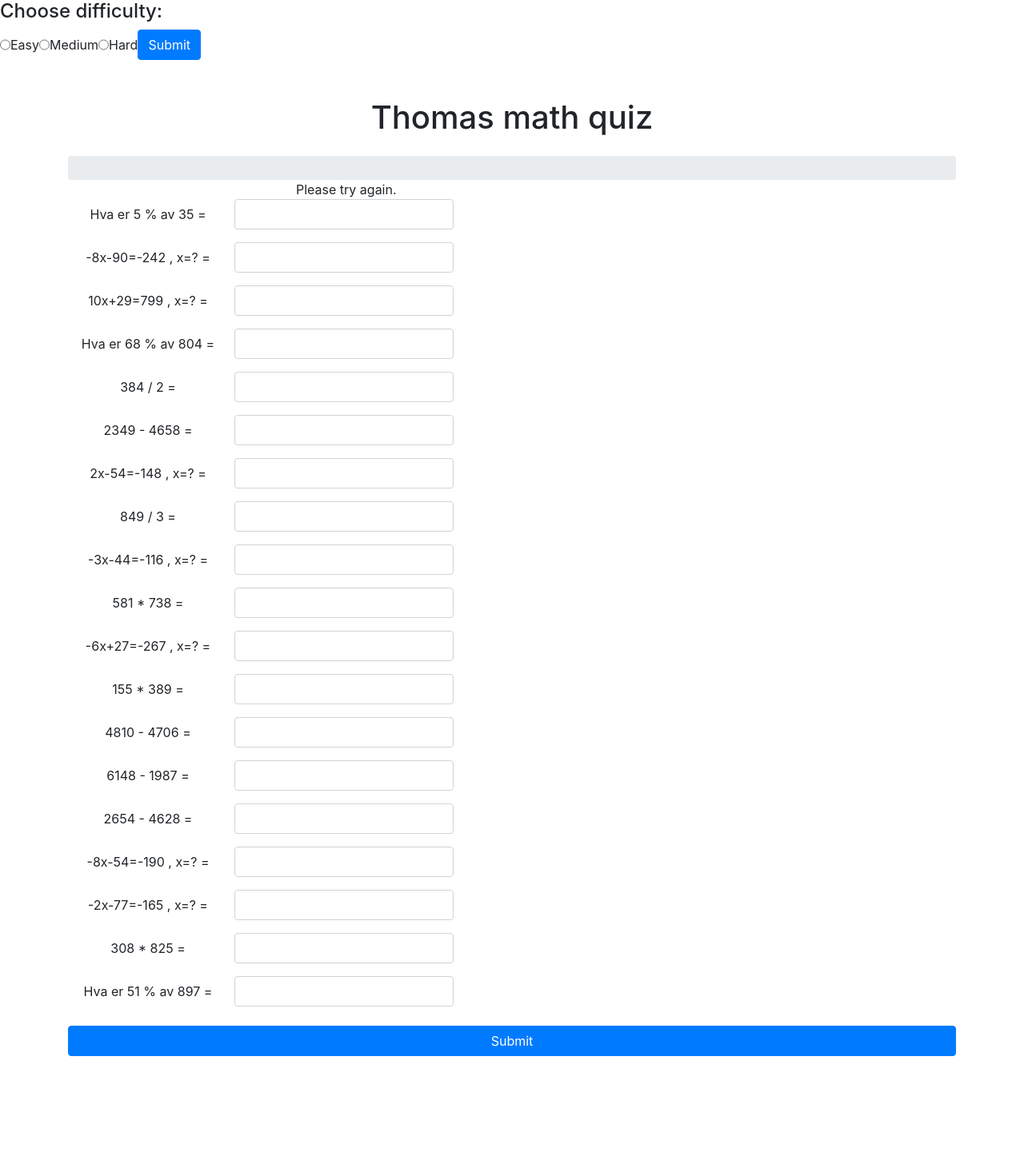
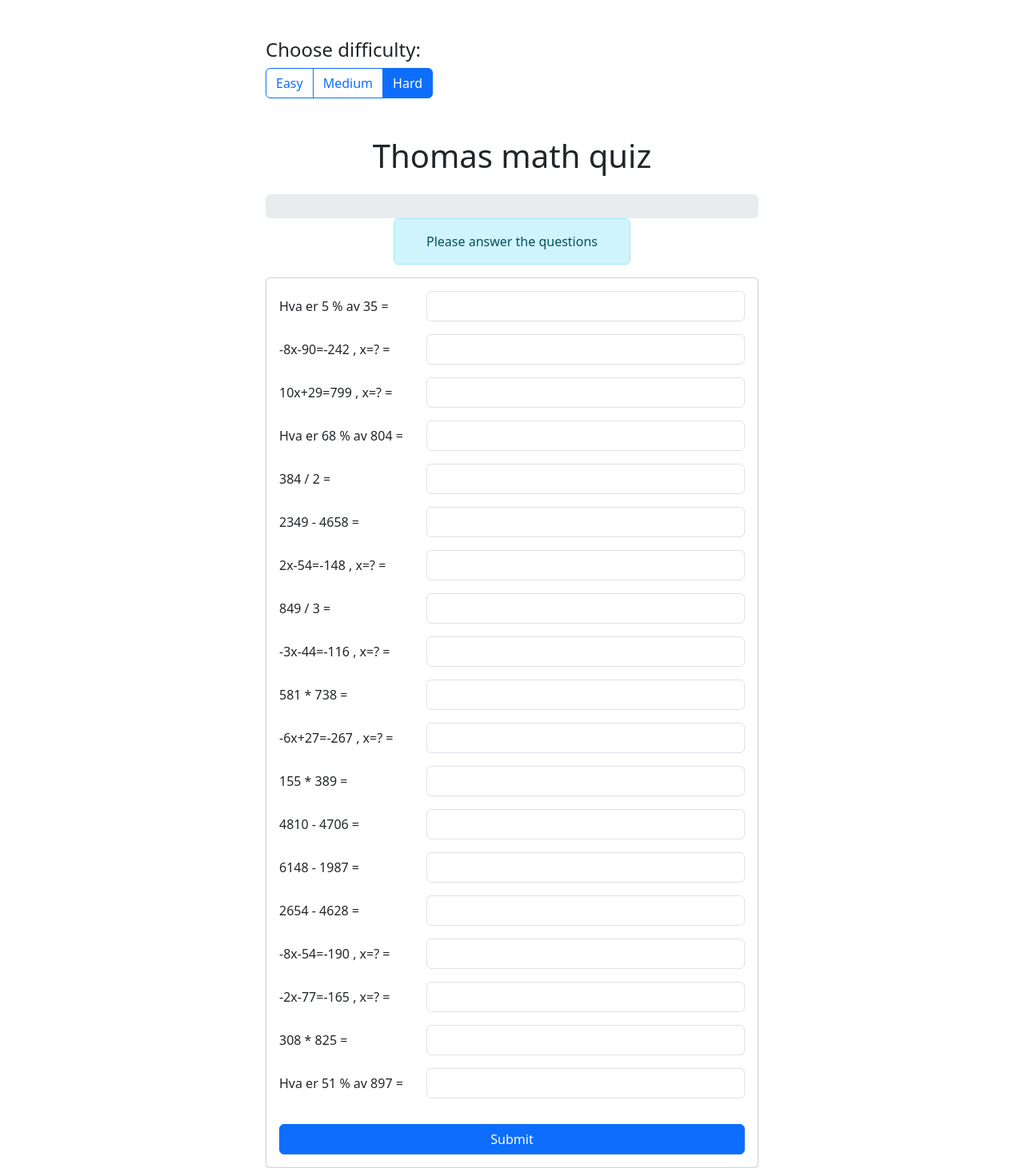
Before and after one commit to Armcollector/thomath, a Flask app: page / in a window 1280 px wide. Shown: the whole page at 80% size. Before the commit the page ends 1321 px from the top, so only its background shows below. Run offline with Flask 3, Linux system fonts and the light colour scheme; some libraries are stand-ins or nearby versions.

Commit message:
style: added css files

```diff
--- a/app.py
+++ b/app.py
@@ -1,154 +1,12 @@
 """Main views for app."""
-
-import random
-from dataclasses import dataclass
-from datetime import UTC, datetime
 
 from flask import Flask, flash, redirect, render_template, request, session, url_for
 from werkzeug.wrappers.response import Response
 
+from questions import get_questions
+
 app = Flask(__name__)
 app.secret_key = "100digitsofpi"  # noqa: S105
-
-
-@dataclass
-class Question:
-    """Dataclass for a math question."""
-
-    type: str
-    question: str
-    answer: str
-
-
-def get_questions(difficulty: str) -> list[Question]:
-    """Return a list of questions based on the difficulty level."""
-    if difficulty == "easy":
-        questions = get_easy_questions()
-    elif difficulty == "medium":
-        questions = get_medium_questions()
-    elif difficulty == "hard":
-        questions = get_hard_questions()
-    else:
-        difficulty_message = f"Unknown difficulty: {difficulty}"
-        raise ValueError(difficulty_message)
-
-    random.shuffle(questions)  # Shuffle the list of questions
-    return questions
-
-
-def multiplication_questions(
-    number: int, min_value: int, max_value: int
-) -> list[Question]:
-    """Return number of multiplication with min and max values."""
-    questions = []
-    for _ in range(number):
-        a = random.randint(min_value, max_value)
-        b = random.randint(min_value, max_value)
-        q = f"{a} * {b}"
-        questions.append(Question(type="multiplication", question=q, answer=str(a * b)))
-    return questions
-
-
-def addition_questions(number: int, min_value: int, max_value: int) -> list[Question]:
-    """Return number of addition with min and max values."""
-    questions = []
-    for _ in range(number):
-        a = random.randint(min_value, max_value)
-        b = random.randint(min_value, max_value)
-        q = f"{a} + {b}"
-        questions.append(Question(type="addition", question=q, answer=str(a + b)))
-    return questions
-
-
-def subtraction_questions(
-    number: int, min_value: int, max_value: int
-) -> list[Question]:
-    """Return number of subtraction with min and max values."""
-    questions = []
-    for _ in range(number):
-        a = random.randint(min_value, max_value)
-        b = random.randint(min_value, max_value)
-        q = f"{a} - {b}"
-        questions.append(Question(type="subtraction", question=q, answer=str(a - b)))
-    return questions
-
-
-def percentage_questions(number: int, min_value: int, max_value: int) -> list[Question]:
-    """Return number of percentage questions with min and max values."""
-    questions = []
-    for _ in range(number):
-        a = random.randint(0, 100)
-        b = random.randint(min_value, max_value)
-        q = f"Hva er {a} % av {b}"
-        questions.append(
-            Question(type="percentage", question=q, answer=str(round(a / 100 * b, 2)))
-        )
-    return questions
-
-
-def division_questions(number: int, min_value: int, max_value: int) -> list[Question]:
-    """Return number of division questions with min and max values."""
-    questions = []
-    while len(questions) < number:
-        a = random.randint(min_value, max_value)
-
-        divisors = [i for i in range(2, 10) if a % i == 0]
-        if not divisors:
-            continue
-        b = random.choice(divisors)
-
-        q = f"{a} / {b}"
-        questions.append(Question(type="division", question=q, answer=str(a // b)))
-    return questions
-
-
-def linear_equation_questions(
-    number: int, a_value: int, b_value: int
-) -> list[Question]:
-    """Return number of linear equation questions with a and b values."""
-    questions = []
-    for _ in range(number):
-        a = random.randint(2, a_value) * random.choice([-1, 1])
-        b = random.randint(-b_value, b_value)
-        x = random.randint(1, 99) * random.choice([-1, 1])
-        q = f"{a}x{b}={a * x + b} , x=?" if b < 0 else f"{a}x+{b}={a * x + b} , x=?"
-        questions.append(Question(type="linear_equation", question=q, answer=str(x)))
-    return questions
-
-
-def get_easy_questions() -> list[Question]:
-    """Return a list of NUMBER_OF_EASY_QUESTIONS questions."""
-    random.seed(datetime.now(tz=UTC).date().toordinal())
-
-    questions = []
-    questions.extend(multiplication_questions(5, 1, 10))
-    questions.extend(addition_questions(4, 500, 2500))
-    questions.extend(subtraction_questions(3, 500, 2500))
-    return questions
-
-
-def get_medium_questions() -> list[Question]:
-    """Return a list of NUMBER_OF_MEDIUM_QUESTIONS questions."""
-    random.seed(datetime.now(tz=UTC).date().toordinal())
-
-    questions = []
-    questions.extend(multiplication_questions(6, 10, 20))
-    questions.extend(addition_questions(5, 1500, 7500))
-    questions.extend(subtraction_questions(3, 1000, 6000))
-    return questions
-
-
-def get_hard_questions() -> list[Question]:
-    """Return a list of NUMBER_OF_HARD_QUESTIONS questions."""
-    random.seed(datetime.now(tz=UTC).date().toordinal())
-
-    questions = []
-    questions.extend(multiplication_questions(3, 20, 999))
-    questions.extend(subtraction_questions(4, 1000, 9999))
-    questions.extend(percentage_questions(3, 2, 1000))
-    questions.extend(division_questions(2, 100, 999))
-    questions.extend(linear_equation_questions(7, 10, 100))
-    return questions
 
 
 @app.route("/", methods=["GET", "POST"])
@@ -158,6 +16,8 @@ def index() -> str | Response:
         session["nr_answered"] = 0
     if "difficulty" not in session:
         session["difficulty"] = "hard"
+    if "attempts" not in session:
+        session["attempts"] = 0
     # Define a list of 20 math questions
 
     if request.form.get("difficulty") is not None:
@@ -172,6 +32,7 @@ def index() -> str | Response:
             questions=get_questions(new_difficulty),
             answers=[],
             progress=0,
+            difficulty=new_difficulty,
         )
 
     difficulty = session.get("difficulty", "hard")
@@ -194,8 +55,10 @@ def index() -> str | Response:
         )
         if progress > session["nr_answered"]:
             flash("Well Done, please continue.", "info")
+        elif progress <= session["nr_answered"] and request.method == "POST":
+            flash("Please try again.", "danger")
         else:
-            flash("Please try again.", "danger")
+            flash("Please answer the questions", "info")
 
         session["nr_answered"] = progress
 
@@ -204,6 +67,7 @@ def index() -> str | Response:
             questions=get_questions(difficulty),
             answers=answers,
             progress=progress,
+            difficulty=difficulty,
         )
 
     # Calculate score and redirect to success page
--- a/pyproject.toml
+++ b/pyproject.toml
@@ -9,6 +9,7 @@ requires-python = ">= 3.11"
 
 [dependency-groups]
 dev = [
+    "djlint>=1.40.7",
     "pre-commit>=4.6.0",
     "ruff",
 ]
--- /dev/null
+++ b/static/style.css
@@ -0,0 +1,11 @@
+.quiz-container {
+    max-width: 640px;
+}
+
+.quiz-progress {
+    height: 30px;
+}
+
+.quiz-label {
+    width: 250px;
+}
--- a/templates/index.html
+++ b/templates/index.html
@@ -1,66 +1,68 @@
 <!DOCTYPE html>
 <html>
-
     <head>
         <title>Thomas math quiz</title>
         <!-- Add Bootstrap CSS file -->
-        <link rel="stylesheet" href="https://stackpath.bootstrapcdn.com/bootstrap/4.5.2/css/bootstrap.min.css">
+        <link rel="stylesheet"
+              href="https://cdn.jsdelivr.net/npm/bootstrap@5.3.3/dist/css/bootstrap.min.css">
+        <link rel="stylesheet" href="{{ url_for('static', filename='style.css') }}">
     </head>
-
     <body>
-
-        <form method="POST" action="{{ url_for('index') }}">
-            <h4>Choose difficulty:</h4>
-            <div class="form-group form-inline">
-                <input type="radio" class="form-control" id="easy" name="difficulty" value="easy">
-                <label for="easy">Easy</label>
-                <input type="radio" class="form-control" id="medium" name="difficulty" value="medium">
-                <label for="medium">Medium</label>
-                <input type="radio" class="form-control" id="hard" name="difficulty" value="hard">
-                <label for="hard">Hard</label>
-                <button type="submit" class="btn btn-primary">Submit</button>
+        <div class="container mt-5 quiz-container">
+            <form method="post" action="{{ url_for("index") }}" class="mb-4">
+                <h4 class="mb-2">Choose difficulty:</h4>
+                <div class="btn-group" role="group">
+                    {% for level in ['easy', 'medium', 'hard'] %}
+                        <button type="submit"
+                                name="difficulty"
+                                value="{{ level }}"
+                                class="btn {{ 'btn-primary' if difficulty == level else 'btn-outline-primary' }}">
+                            {{ level | capitalize }}
+                        </button>
+                    {% endfor %}
                 </div>
-
             </form>
-
-        <div class="container mt-5">
-
+        </div>
+        <div class="container mt-5 quiz-container">
             <h1 class="text-center mb-4">Thomas math quiz</h1>
-
-            <div class="progress" style="height: 30px;">
-                <div class="progress-bar" role="progressbar" style="width: {{ progress }}%" aria-valuenow="{{ progress }}"
-                     aria-valuemin="0" aria-valuemax="100">{{ progress }}%</div>
+            <div class="progress quiz-progress">
+                <div class="progress-bar progress-bar-striped progress-bar-animated"
+                     role="progressbar"
+                     style="width: {{ progress }}%"
+                     aria-valuenow="{{ progress }}"
+                     aria-valuemin="0"
+                     aria-valuemax="100">{{ progress }}%</div>
             </div>
-
-
-            {% with messages = get_flashed_messages() %}
+            {% with messages = get_flashed_messages(with_categories=true) %}
                 {% if messages %}
                     <div class="row">
                         <div class="col-md-6 offset-md-3">
-                            {% for message in messages %}
-                                {{ message }}
+                            {% for category, message in messages %}
+                                <div class="alert alert-{{ category }} text-center" role="alert">{{ message }}</div>
                             {% endfor %}
                         </div>
                     </div>
                 {% endif %}
             {% endwith %}
-
-            <form method="POST" action="{{ url_for('index') }}">
+            <div class="card shadow-sm">
+                <div class="card-body">
+                    <form method="post" action="{{ url_for("index") }}">
                         {% for q in questions %}
-                    <div class="form-group form-inline">
-                        <label class="mr-2" style="width: 200px">{{ q.question }} =</label>
-                        <input type="number" class="form-control" id="answer{{ loop.index }}" name="answer{{ loop.index }}"
-                               value="{{answers['answer' + loop.index|string]}}" autocomplete="off" step="0.01">
+                            <div class="mb-3 d-flex align-items-center">
+                                <label class="me-3 quiz-label" for="answer{{ loop.index }}">{{ q.question }} =</label>
+                                <input type="number"
+                                       class="form-control"
+                                       id="answer{{ loop.index }}"
+                                       name="answer{{ loop.index }}"
+                                       value="{{ answers['answer' + loop.index|string] }}"
+                                       autocomplete="off"
+                                       step="0.01">
                             </div>
                         {% endfor %}
-                <button type="submit" class="btn btn-primary btn-block mt-4">Submit</button>
+                        <button type="submit" class="btn btn-primary w-100 mt-3">Submit</button>
                     </form>
                 </div>
-
-	<!-- Add Bootstrap JS file -->
-        <script src="https://code.jquery.com/jquery-3.5.1.slim.min.js"></script>
-        <script src="https://cdn.jsdelivr.net/npm/@popperjs/core@2.9.3/dist/umd/popper.min.js"></script>
-        <script src="https://stackpath.bootstrapcdn.com/bootstrap/4.5.2/js/bootstrap.min.js"></script>
+            </div>
+            <script src="https://cdn.jsdelivr.net/npm/bootstrap@5.3.3/dist/js/bootstrap.bundle.min.js"></script>
         </body>
-
     </html>
```
Also changed, not shown: questions.py (added, +145 -0 lines), 1 other file. Lines whose indentation alone changed are shown as unchanged.
